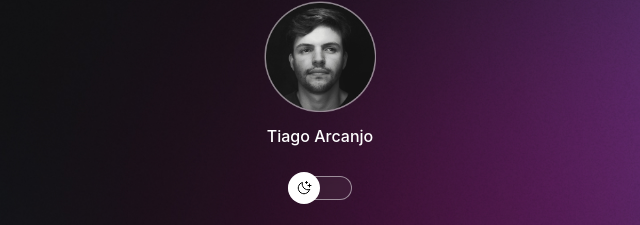
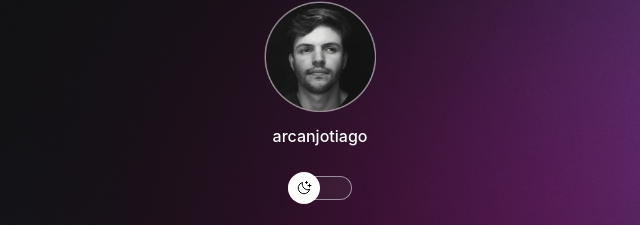
Before and after one commit to arcanjotiago/devlinks, a plain HTML site: page index.html in a window 1280 px wide. Shown: the part 79-304 px from the top of the page, 320-960 px from the left. Drawn offline with nearby package versions, Linux system fonts and the light colour scheme.

Commit message:
Update index.html

```diff
--- a/index.html
+++ b/index.html
@@ -12,7 +12,7 @@
       <div id="profile">
         <img src="./assets/avatar.png" alt="Dark Avatar" />
 
-        <p>Tiago Arcanjo</p>
+        <p>arcanjotiago</p>
       </div>
 
       <div id="switch" onclick="toggleMode()">
```
